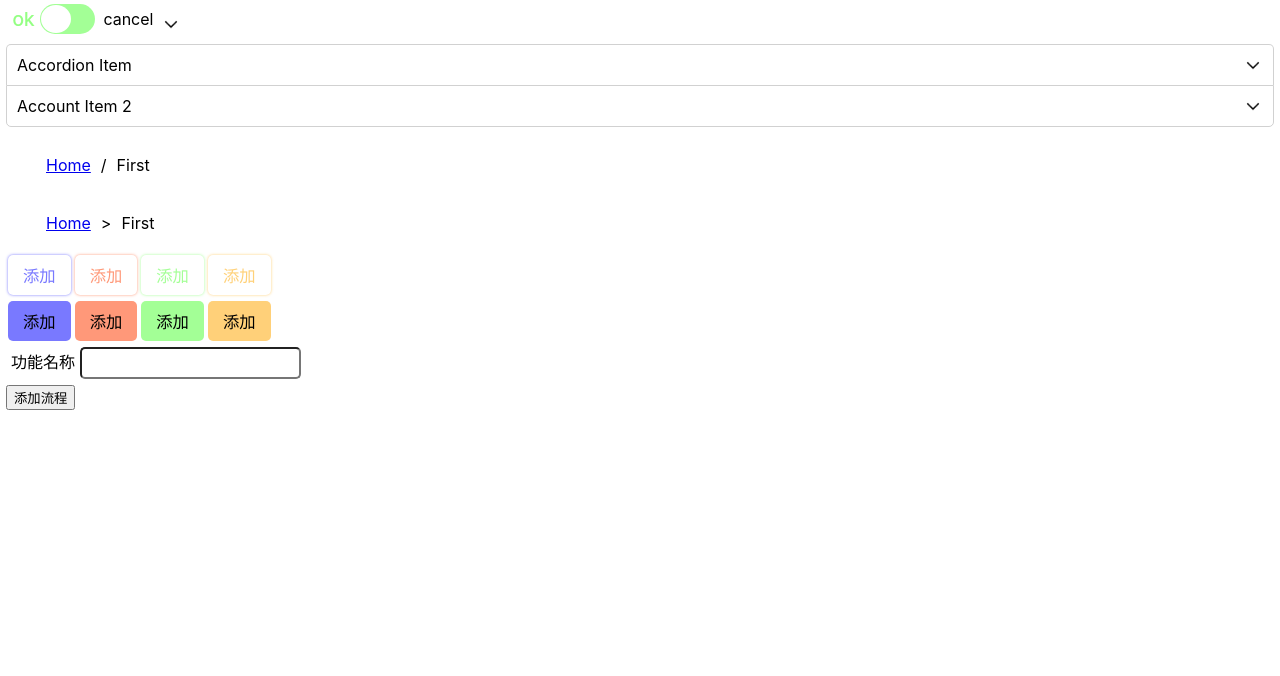
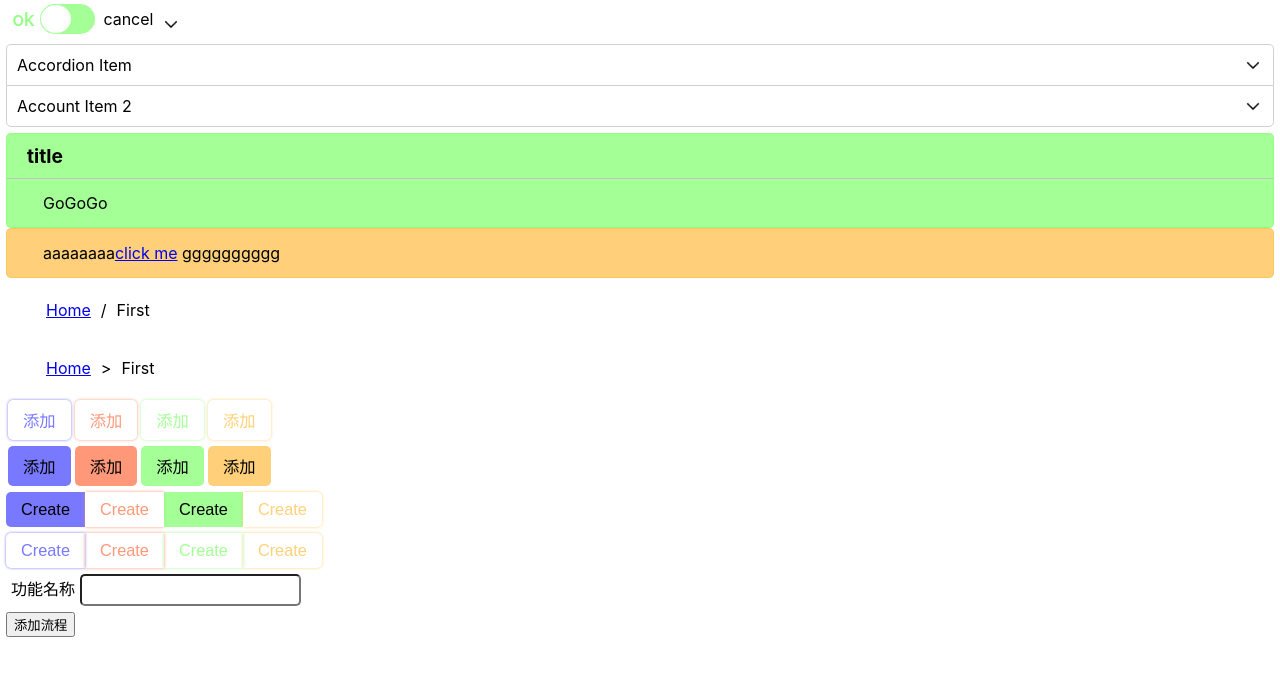
Before and after one commit to xiaobin3031/automation-ui, a React (Create React App) app: page / in a window 1280 px wide. Shown: the top 676 px of the page. Built offline with nearby package versions, Linux system fonts and the light colour scheme.

Commit message:
按钮组

```diff
--- a/src/component/Button.js
+++ b/src/component/Button.js
@@ -1,12 +1,91 @@
+import { useRef } from 'react';
 import '../css/button.css'
+import Label from './Label';
 
-export default function Button({children, type="button", color, outline, ...props}){
+let buttonGlobalId = 1;
+const defaultProps = {
+  text: '_text',
+  type: '_type',
+  color: '_color',
+  outline: '_outline',
+  value: '_value',
+  clickBtn: '_clickBtn'
+};
+export function Button({children, type="button", color, outline, clickBtn, ...props}){
 
   const _classList = ['x-button', color];
   if(outline){
     _classList.push('outline');
   }
+
   return (
-    <button className={_classList.join(' ')} type={type} {...props}>{children}</button>
+    <button className={_classList.join(' ')} type={type} {...props} onClick={event => !!clickBtn ? clickBtn(event) : ""}>{children}</button>
   )
 }
+
+function CheckboxGroup({list, valueCheck}){
+
+}
+function RadioGroup({list, ...props}){
+  const _props = {...defaultProps, ...props};
+
+  const _checks = useRef(list.map(a => false));
+
+  const _radioName = `radio-name-${buttonGlobalId++}`
+
+  function checkedButton(index){
+
+  }
+
+  return (
+    list.map((a, index) => {
+      return <Button key={`x-button-group-button-${buttonGlobalId++}`}
+        type={a[_props.type]}
+        color={a[_props.color]}
+        outline
+        onClick={() => checkedButton(index)}
+       >{a[_props.text]}</Button>
+    })
+  )
+}
+function InnerButtonGroup({list, ...props}){
+
+  const _props = {...defaultProps, ...props};
+
+  return (
+    list.map(a => {
+      return <Button key={`x-button-group-button-${buttonGlobalId++}`}
+        type={a[_props.type]}
+        color={a[_props.color]}
+        outline={a[_props.outline]}
+        clickBtn={a[_props.clickBtn]}
+       >{a[_props.text]}</Button>
+    })
+  )
+}
+
+/**
+ * @param groupType button(defualt), radio, checkbox
+ * @param valueCheck type=radio,checkbox时生效
+ */
+export function ButtonGroup({list, groupType = 'button', ...props}){
+
+  return (
+    <>
+      {
+        !!list && list.length > 0 &&
+          <div className='x-button-group'>
+            {
+              groupType === 'button' && <InnerButtonGroup list={list} {...props}/>
+            }
+            {
+              groupType === 'checkbox' && <CheckboxGroup list={list} {...props} />
+            }
+            {
+              groupType === 'radio' && <RadioGroup list={list} {...props} />
+            }
+          </div>
+      }
+    </>
+  )
+}
--- a/src/css/button.css
+++ b/src/css/button.css
@@ -53,3 +53,19 @@
 .x-button:not(.outline):focus {
   box-shadow: inset 0 0 5px black;
 }
+
+.x-button-group > .x-button {
+  margin: 0;
+  border-radius: 0px;
+}
+.x-button-group > .x-button:first-child {
+  border-top-left-radius: 5px;
+  border-bottom-left-radius: 5px;
+}
+.x-button-group > .x-button:last-child {
+  border-top-right-radius: 5px;
+  border-bottom-right-radius: 5px;
+}
+.x-button-group > .x-button > input[type="radio"] {
+  display: none;
+}
--- a/src/page/flow/Scene.js
+++ b/src/page/flow/Scene.js
@@ -8,7 +8,7 @@ import Icon from "../../component/Icon";
 import { Accordion } from "../../component/Accordion";
 import Alert from "../../component/Alert";
 import Breadcrumb from "../../component/Breadcrumb";
-import Button from "../../component/Button";
+import { Button, ButtonGroup } from "../../component/Button";
 
 const accordionList = [
   {
@@ -53,8 +53,8 @@ export default function Scene(){
         />
       </Row>
       <Row>
-        <Alert color='success' title="title" closeable content="GoGoGo"/>
-        <Alert color='warning' closeable clickToClose content={
+        <Alert color='success' title="title" closeable={false} content="GoGoGo"/>
+        <Alert color='warning' closeable={false} clickToClose content={
           <div>
             aaaaaaaa<a href="https://www.baidu.com">click me</a> gggggggggg
           </div>
@@ -90,6 +90,55 @@ export default function Scene(){
         <Button color='warning'>添加</Button>
       </Row>
       <Row>
+        <ButtonGroup
+          list={[
+            {
+              _text: 'Create',
+              _color: 'primary'
+            },
+            {
+              _text: 'Create',
+              _color: 'danger',
+              _outline: true
+            },
+            {
+              _text: 'Create',
+              _color: 'success'
+            },
+            {
+              _text: 'Create',
+              _color: 'warning',
+              _outline: true
+            }
+          ]}
+         />
+      </Row>
+      <Row>
+        <ButtonGroup
+          groupType="radio"
+          list={[
+            {
+              _text: 'Create',
+              _color: 'primary'
+            },
+            {
+              _text: 'Create',
+              _color: 'danger',
+              _outline: true
+            },
+            {
+              _text: 'Create',
+              _color: 'success'
+            },
+            {
+              _text: 'Create',
+              _color: 'warning',
+              _outline: true
+            }
+          ]}
+         />
+      </Row>
+      <Row>
         <Label>功能名称</Label>
         <Input defaultValue={args.name} onChange={changeArgs}/>
       </Row>
```
